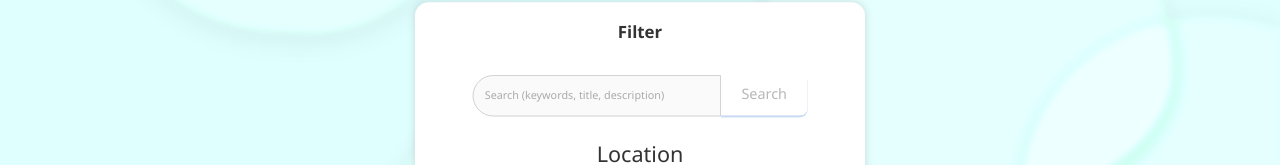
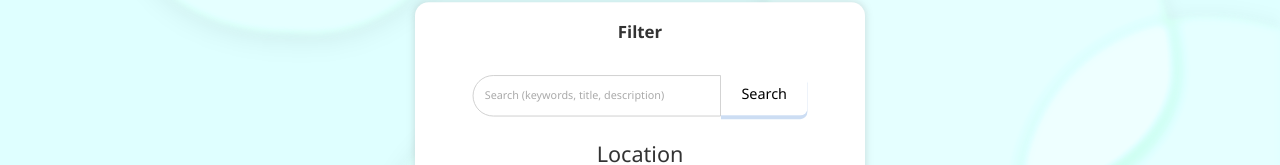
Before and after one commit to sg631/skillmesa, a React (Vite) app: page /explore in a window 1280 px wide. Shown: the part 299-464 px from the top of the page. Built offline with nearby package versions, Linux system fonts and the light colour scheme; no server answers; the database is empty.

Commit message:
Revert "Gave up on trying to make search work"
This reverts commit b05d41c905682856d49609f01a0573ae20cee46e.

```diff
--- a/src/pages/ExplorePage.jsx
+++ b/src/pages/ExplorePage.jsx
@@ -2,12 +2,6 @@ import React from 'react';
 import ListingsPanel from '../components/ListingsPanel.jsx';
 import { db } from '../firebase';
 import { collection, query, where } from 'firebase/firestore';
-
-/*
-    useExploreSearch: builds a Firestore query (with a lightweight title-prefix fallback)
-    and a client-side postFilter for loose substring matching across title/description/tags.
-    The earlier duplicate implementation was removed to avoid redeclaration and import conflicts.
-*/
 
 function useExploreSearch(listingsColl) {
     // UI form state (what the user is editing)
@@ -255,10 +249,9 @@ function ExplorePage() {
                         placeholder='Search (keywords, title, description)'
                         style={{ minHeight: '20px', borderTopRightRadius: '0', borderBottomRightRadius: '0' }}
                         value={explore.searchInput}
-                        disabled
                         onChange={e => explore.setSearchInput(e.target.value)}
                     />
-                    <button disabled type="submit" style={{ borderBottomLeftRadius: '0', borderTopLeftRadius: '0' }}>Search</button>
+                    <button type="submit" style={{ borderBottomLeftRadius: '0', borderTopLeftRadius: '0' }}>Search</button>
                     <br /><br />
 
                     <span className="textmedium">Location</span><br />
```
